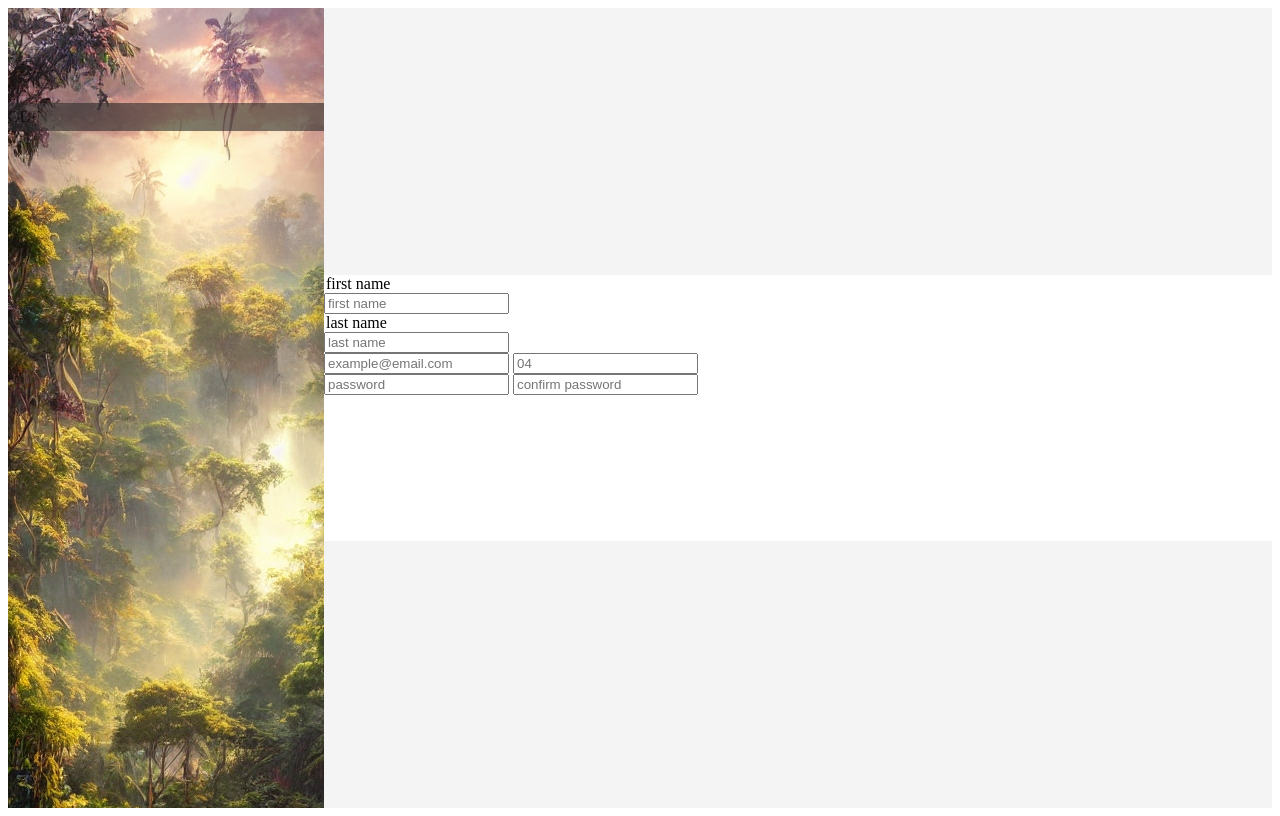
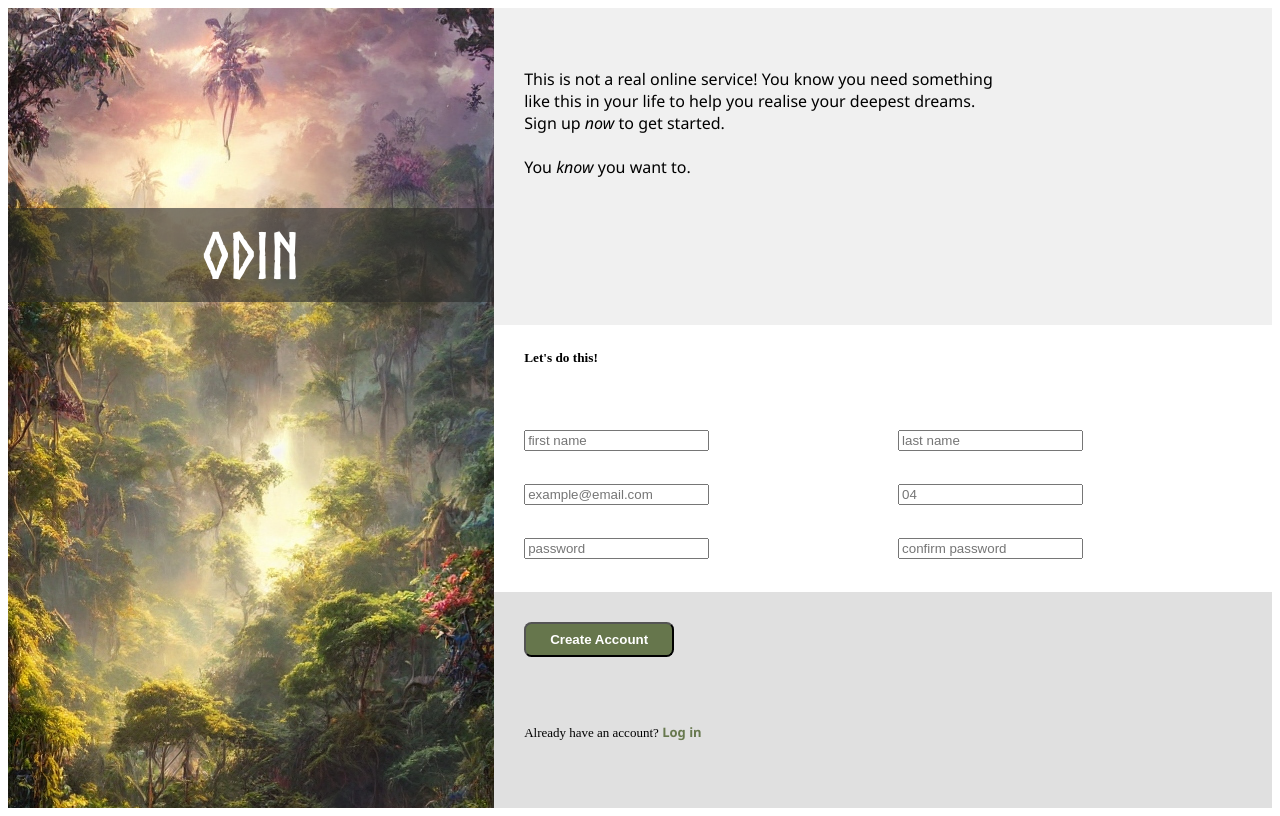
Before and after one commit to farahpharos/sign-up-form, a plain HTML site: page index.html in a window 1280 px wide. Drawn offline with Linux system fonts and the light colour scheme.

Commit message:
thurs night

```diff
--- a/index.html
+++ b/index.html
@@ -11,22 +11,31 @@
   <body>
    <div class = "row">
     <div class="left">
-        <div id = "odin">ODIN</div>
+        <div id = "odin">
+            ODIN
+        </div>
     </div>
     <div class="right">
-      <div class = "top_right"></div>
+      <div class = "top_right">
+        <h2 id = "pitch">
+            This is not a real online service! You know you need something <br>
+            like this in your life to help you realise your deepest dreams.<br>
+            Sign up <i>now</i> to get started.<br>
+            <br>
+            You <i>know</i> you want to.
+        </h2>
+      </div>
       <div class = "middle_right">
+        <h5>Let's do this!</h5>
                 <form action = "http://httpbin.org/post" method = "post">
 
 
                 <div>
-                  <legend>first name</legend>
                <input type = "text" id = "first_name" name = "first_name"
                     placeholder = "first name" required>
                <label for = "first_name"></label>
-                  </div>
-              <div>
-                <legend>last name</legend>
+                </div>
+                <div>
                <input type = "text" id = "last_name" name = "last_name"
                     placeholder = "last name" required>
                <label for = "last_name"></label>
@@ -35,9 +44,10 @@
 
 
                 <div>
-
                <input type = "email" id = "email" name = "email"                              placeholder ="example@email.com" required>
                <label for = "email"></label>
+               </div>
+               <div>
                <input type = "text" id = "phone_number" name =                                "phone_number" placeholder="04" required>
                <label for = "phone_number"></label>
                 </div>
@@ -47,14 +57,21 @@
                <input type = "text" id = "password" name = "password"                       required
                     placeholder="password">
                <label for = "password"></label>
+               </div>
+               <div>
                <input type = "text" id = "confirm_password" name =                            "confirm_password"
                     placeholder = "confirm password"required>
                <label for = "confirm_password"></label>
                 </div>
 
-        </form>
+
       </div>
-      <div class = "bottom_right"></div>
+      <div class = "bottom_right">
+        <button type="submit"> Create Account</button>
+            <p>Already have an account?<span id = "login"> Log in</span> </p>
+      </div>
+    </form>
     </div>
+
 </body>
 </html>
--- a/style.css
+++ b/style.css
@@ -1,52 +1,103 @@
-
-
+@font-face {
+    font-family: Norse;
+    src: url(Norse-Bold.otf);
+}
+h5 {
+    font-weight: 600;
+    margin-top: 10px;
+    margin-block-end: 10px;
+}
 .row {
-    display: flex;
+    display: grid;
     height: 100vh;
+    grid-template-columns: minmax(0, 1.25fr) minmax(0, 1fr) minmax(0, 1fr);
   }
 
   .left {
-    width: 25%;
-    float: left;
     background-image: url("fantasy.jpeg");
   }
 
   .right {
-   background-color: blue;
-   float: right;
-   width: 75%;
+
    display: grid;
-   grid-auto-rows: 1fr;
+   grid-column: 2/4;
   }
-    #fantasy{
-    height: 100vh;
-    width: 100vw;
-    object-fit: fill;
+
+  *.right > div {
+    display: grid;
+    padding-left: 30px;
   }
-  /*.right > div {
-    background-color: blue;
-  }*/
 
   .top_right {
-    background-color: #F4F4F4;
+    background-color: rgb(240, 240, 240);
+    display: grid;;
   }
   .middle_right {
     background-color: white;
+    padding: 15px;
   }
+form {
+    display: grid;
+    grid-template-columns: minmax(0,1fr) minmax(0,1fr);
+    grid-template-rows: auto;
+    row-gap: 15px;
+    column-gap: 15px;
+}
+
+#first_name {
+    grid-row: 1;
+}
+#last_name {
+    grid-row: 1;
+}
   .bottom_right {
-    background-color: #F4F4F4;
+    background-color:rgb(224, 224, 224);
+  }
+  #odin {
+    margin-top: 25vh;
+    background-color:rgba(43,43,43,0.6);
+    padding-top: 3%;
+    padding-bottom: 3%;
+    font-family: Norse;
+    color: white;
+    text-align: center;
+    font-size: 4rem;
   }
 
-  #fantasy{
-    height: 100vh;
-    width: 100vw;
-    object-fit: contain;
+  #odin_text {
+    font-family: Norse;
+    color: white;
+    text-align: center;
+    font-size: 4rem;
   }
-  #odin {
-    margin-top: 30%;
-    background-color:rgb(43,43,43);opacity:0.6;;
 
-    background-blend-mode: color;
-    padding-top: 5px;
-    padding-bottom: 5px;
+  #pitch {
+    font-family: 'Segoe UI', Tahoma, Geneva, Verdana, sans-serif;
+    font-size: 1rem;
+    font-weight: 500;
+    margin-top: 60px;
+    margin-bottom: 40px;
   }
+
+  button {
+    height: 35px;
+    width: 150px;
+    border-radius: 7.5px;
+    margin-top: 30px;
+    padding: 5px;
+    padding-left: 20px;
+    padding-right: 20px;
+    font-weight: bold;
+    color: white;
+    background-color: rgba(41, 66, 3, 0.664);
+  }
+
+  #login{
+    font-family: 'Segoe UI', Tahoma, Geneva, Verdana, sans-serif;
+    color: rgba(41, 66, 3, 0.664);
+    font-weight: 600;
+  }
+
+p {
+    font-size: small;
+}
```
